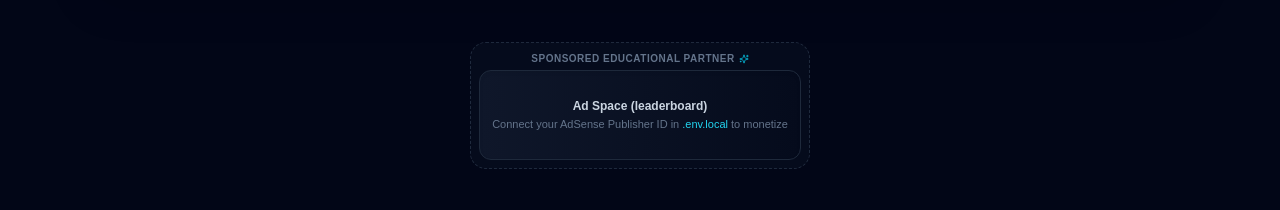
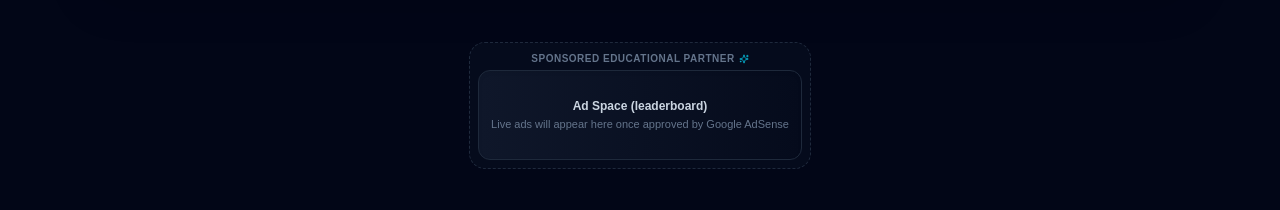
Before and after one commit to neel20409/Test-Prime, a Next.js app: page /mock-test/ibps-clerk in a window 1280 px wide. Shown: the part 649-859 px from the top of the page. Built offline with nearby package versions, Linux system fonts and the light colour scheme; no server answers.

Commit message:
fix(adsense): safe useEffect push trigger and numeric slot check in AdBanner

```diff
--- a/components/ads/AdBanner.tsx
+++ b/components/ads/AdBanner.tsx
@@ -1,6 +1,6 @@
 "use client";
 
-import React from "react";
+import React, { useEffect, useRef } from "react";
 import { Sparkles } from "lucide-react";
 
 interface AdBannerProps {
@@ -16,16 +16,32 @@
   format = "leaderboard",
   className = "",
 }: AdBannerProps) {
-  const finalSlot = slotId || slot || "testprime-default";
+  const rawSlot = slotId || slot || "";
+  const isNumericSlot = /^\d+$/.test(rawSlot.trim());
   const isProd = process.env.NODE_ENV === "production";
   const adsenseId = process.env.NEXT_PUBLIC_ADSENSE_CLIENT_ID || "ca-pub-8023550227126773";
+  const pushedRef = useRef(false);
 
   const formatStyles = {
-    leaderboard: "w-full max-w-[728px] min-h-[90px] h-[90px]",
+    leaderboard: "w-full max-w-[728px] min-h-[90px]",
     sidebar: "w-full max-w-[300px] min-h-[250px] md:min-h-[400px]",
     "in-solution": "w-full max-w-[650px] min-h-[110px]",
     "in-article": "w-full max-w-[650px] min-h-[110px]",
   };
+
+  useEffect(() => {
+    if (isProd && adsenseId && !pushedRef.current) {
+      try {
+        if (typeof window !== "undefined") {
+          ((window as unknown as { adsbygoogle: unknown[] }).adsbygoogle =
+            (window as unknown as { adsbygoogle: unknown[] }).adsbygoogle || []).push({});
+          pushedRef.current = true;
+        }
+      } catch (err) {
+        console.error("AdSense push error:", err);
+      }
+    }
+  }, [isProd, adsenseId]);
 
   return (
     <div
@@ -36,27 +52,29 @@
         <Sparkles className="w-2.5 h-2.5 text-cyan-500" />
       </div>
 
+      <div className={`flex items-center justify-center w-full ${formatStyles[format]}`}>
         {adsenseId && isProd ? (
           <ins
             className="adsbygoogle"
-          style={{ display: "block" }}
+            style={{ display: "block", width: "100%", minHeight: "60px" }}
             data-ad-client={adsenseId}
-          data-ad-slot={finalSlot}
+            {...(isNumericSlot ? { "data-ad-slot": rawSlot.trim() } : {})}
             data-ad-format="auto"
             data-full-width-responsive="true"
           />
         ) : (
           <div
-          className={`flex flex-col items-center justify-center text-center p-3 rounded-xl bg-gradient-to-r from-slate-900 to-slate-850 border border-slate-800 text-slate-400 text-xs shadow-inner ${formatStyles[format]}`}
+            className={`flex flex-col items-center justify-center text-center p-3 rounded-xl bg-gradient-to-r from-slate-900 to-slate-850 border border-slate-800 text-slate-400 text-xs shadow-inner w-full h-full`}
           >
             <div className="font-semibold text-slate-300">
               Ad Space ({format})
             </div>
             <p className="text-[11px] text-slate-500 mt-0.5 max-w-xs">
-            Connect your AdSense Publisher ID in <code className="text-cyan-400">.env.local</code> to monetize
+              Live ads will appear here once approved by Google AdSense
             </p>
           </div>
         )}
       </div>
+    </div>
   );
 }
```
Lines whose indentation alone changed are shown as unchanged.
